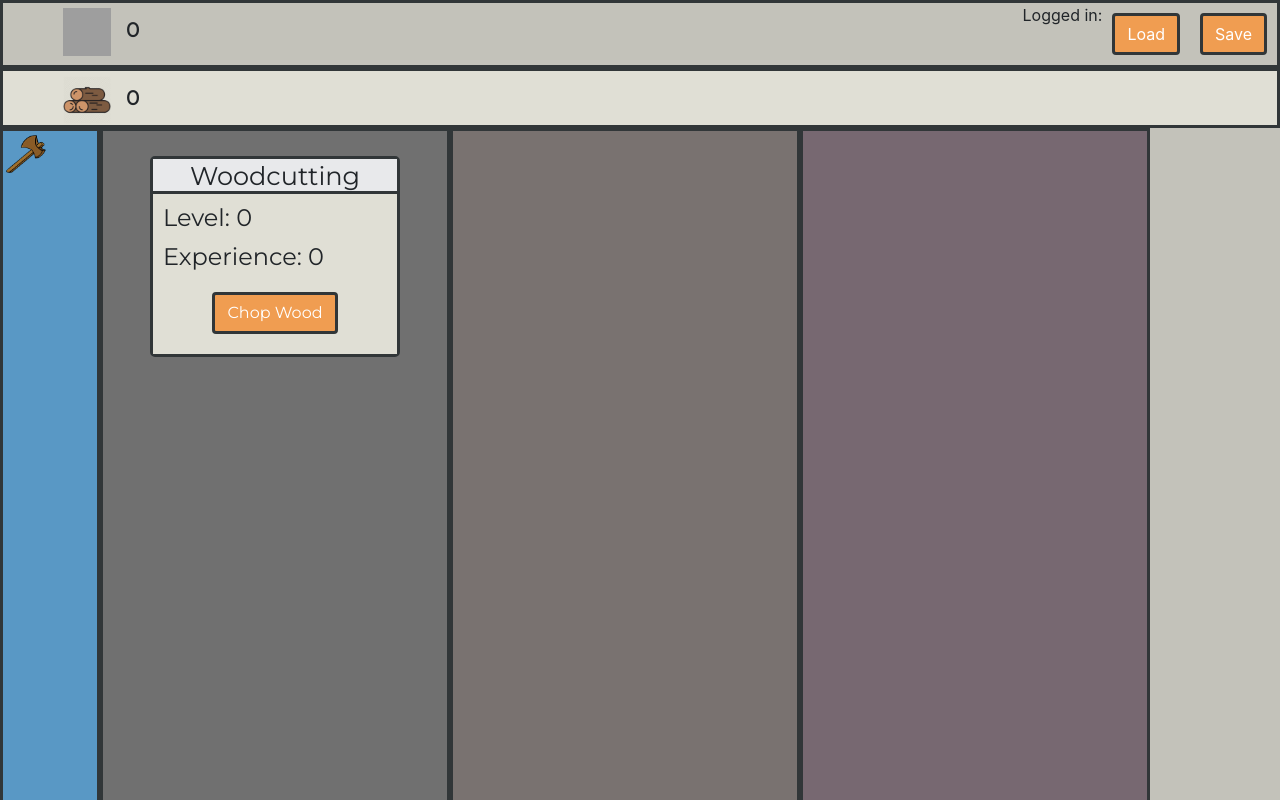
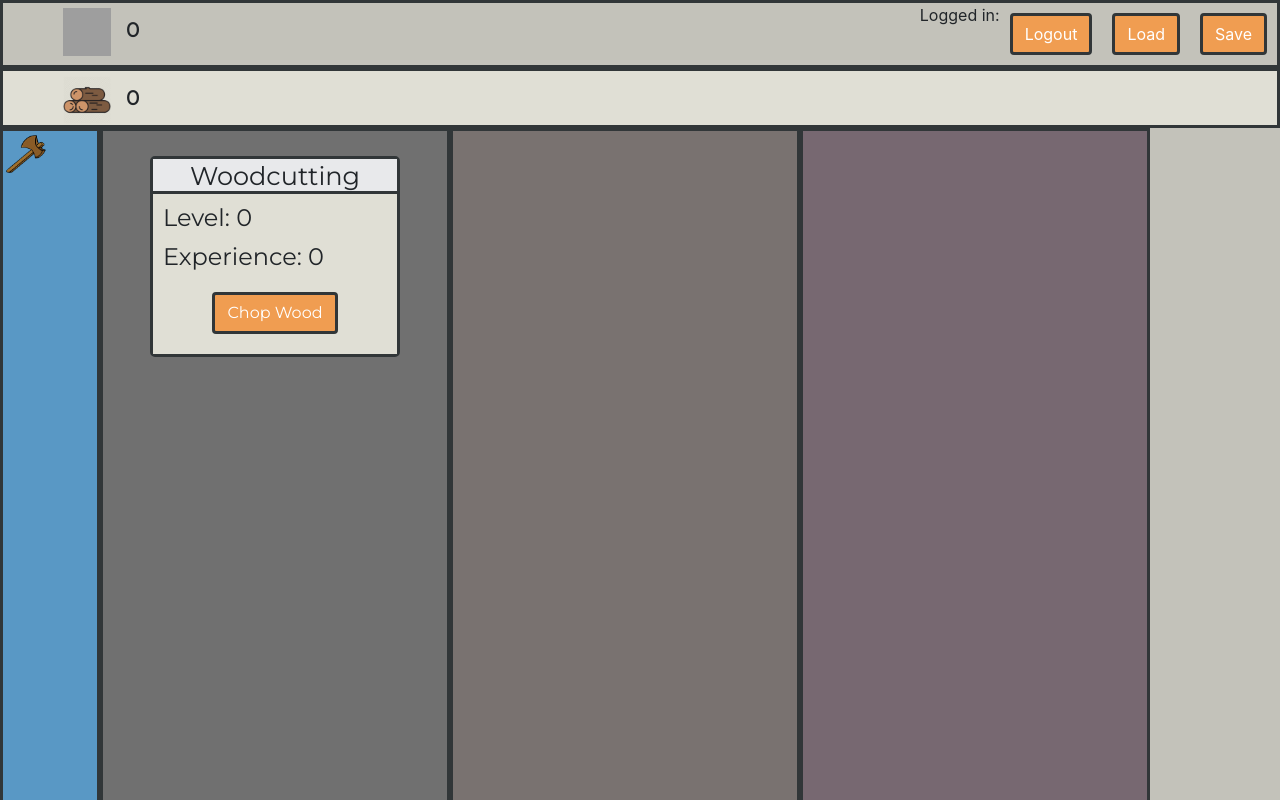
Before and after one commit to theRJMurray/skilling, a React (Create React App) app: page / in a window 1280 px wide. Shown: the top 800 px of the page. Built offline with nearby package versions, Linux system fonts and the light colour scheme; grey boxes are pictures that could not be loaded.

Commit message:
added logout button

```diff
--- a/src/components/Save.jsx
+++ b/src/components/Save.jsx
@@ -5,12 +5,19 @@ import "../css/Save.css";
 const Save = props => {
   return (
     <div className="saveLoad">
+      {props.user === null ? null : (
+        <>
           <button className="btn btn-primary" onClick={props.save}>
             Save
           </button>
           <button className="btn btn-primary" onClick={props.load}>
             Load
           </button>
+          <button className="btn btn-primary" onClick={props.userLogout}>
+            Logout
+          </button>
+        </>
+      )}
       {props.user !== null ? (
         <span className="user">Logged in: {props.user}</span>
       ) : (
```
Lines whose indentation alone changed are shown as unchanged.
